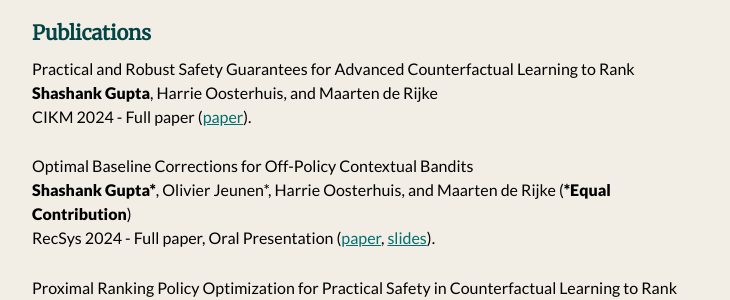
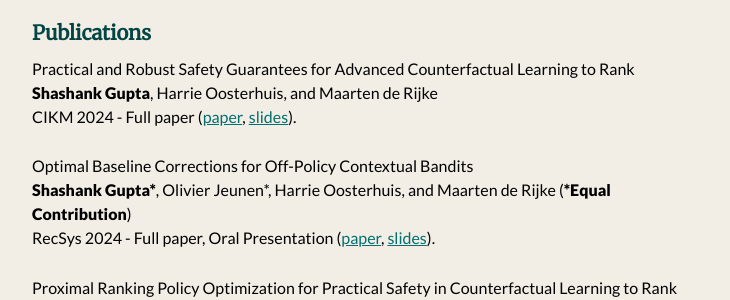
Before and after one commit to shashankg7/shashankg7.github.io, a Jekyll site: the page built from publications.md, in a window 1280 px wide and 900 px high, scrolled down 352 px. Shown: the part 153-453 px from the top of the window, without its empty margins (272-1002 px from the left). Built offline with Jekyll 4.4.1, drawn with Linux system fonts in a browser that asks for light colours; nearby versions of some CDN libraries.

Commit message:
Update publications.md

```diff
--- a/publications.md
+++ b/publications.md
@@ -23,7 +23,7 @@
 
 Practical and Robust Safety Guarantees for Advanced Counterfactual Learning to Rank <br>
 <b>Shashank Gupta</b>, Harrie Oosterhuis, and Maarten de Rijke <br>
-CIKM 2024 - Full paper ([paper](https://drive.google.com/file/d/1WPGxFq07Qkj6sNEXpCOt_pAD6Hih6sBI/view?usp=sharing)).
+CIKM 2024 - Full paper ([paper](https://drive.google.com/file/d/1WPGxFq07Qkj6sNEXpCOt_pAD6Hih6sBI/view?usp=sharing), [slides](https://docs.google.com/presentation/d/e/2PACX-1vSibjqPOHFqyWdjAPt6hMzc0pPbIRz30THGlQVewkg3XCX2vGKuoQCzfgeHigleIm4BWYEjqmQo88IW/pub?start=false&loop=false&delayms=10000)).
 
 Optimal Baseline Corrections for Off-Policy Contextual Bandits <br>
 <b>Shashank Gupta\*</b>, Olivier Jeunen\*, Harrie Oosterhuis, and Maarten de Rijke (<b>\*Equal Contribution</b>) <br>
```
